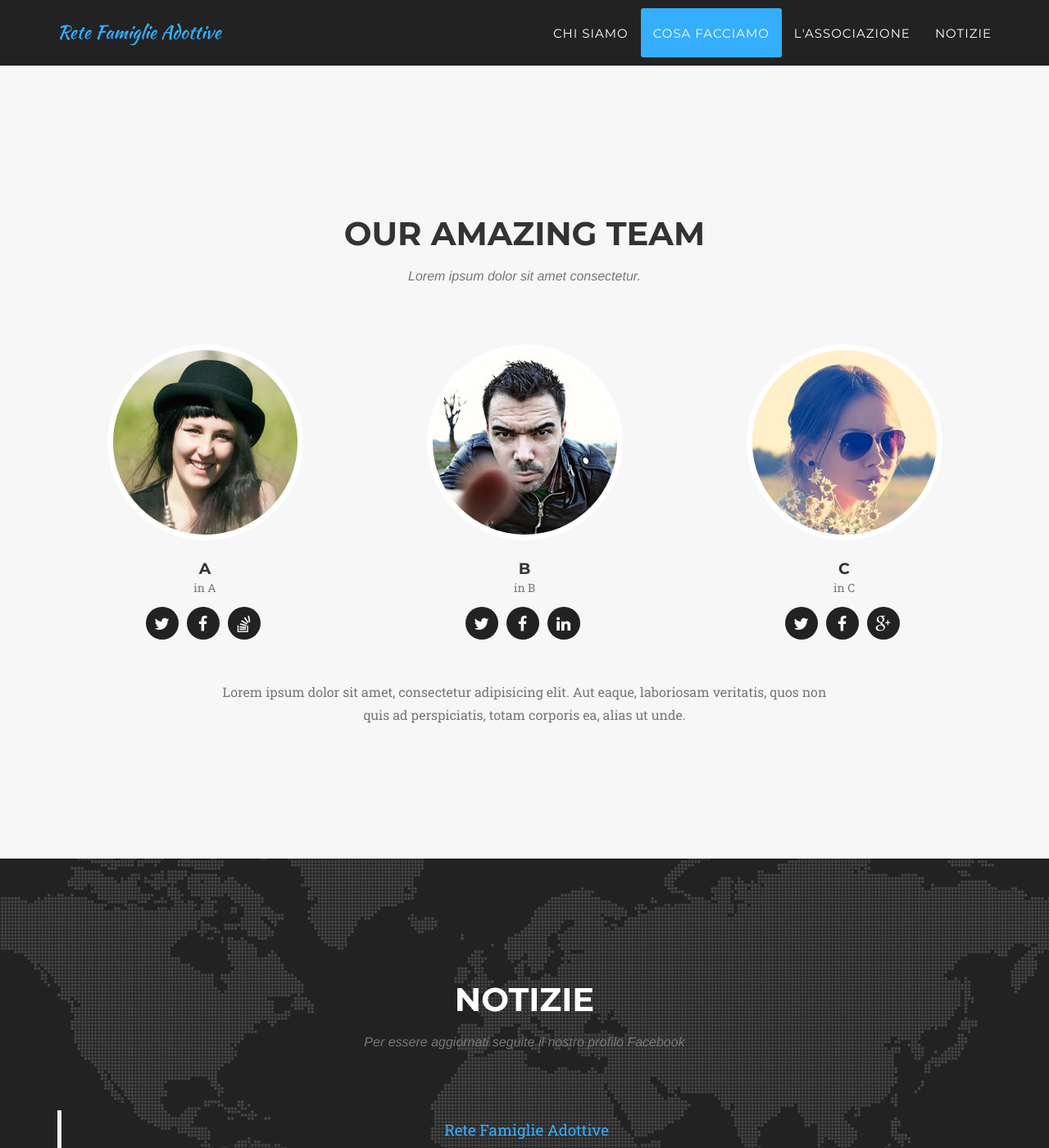
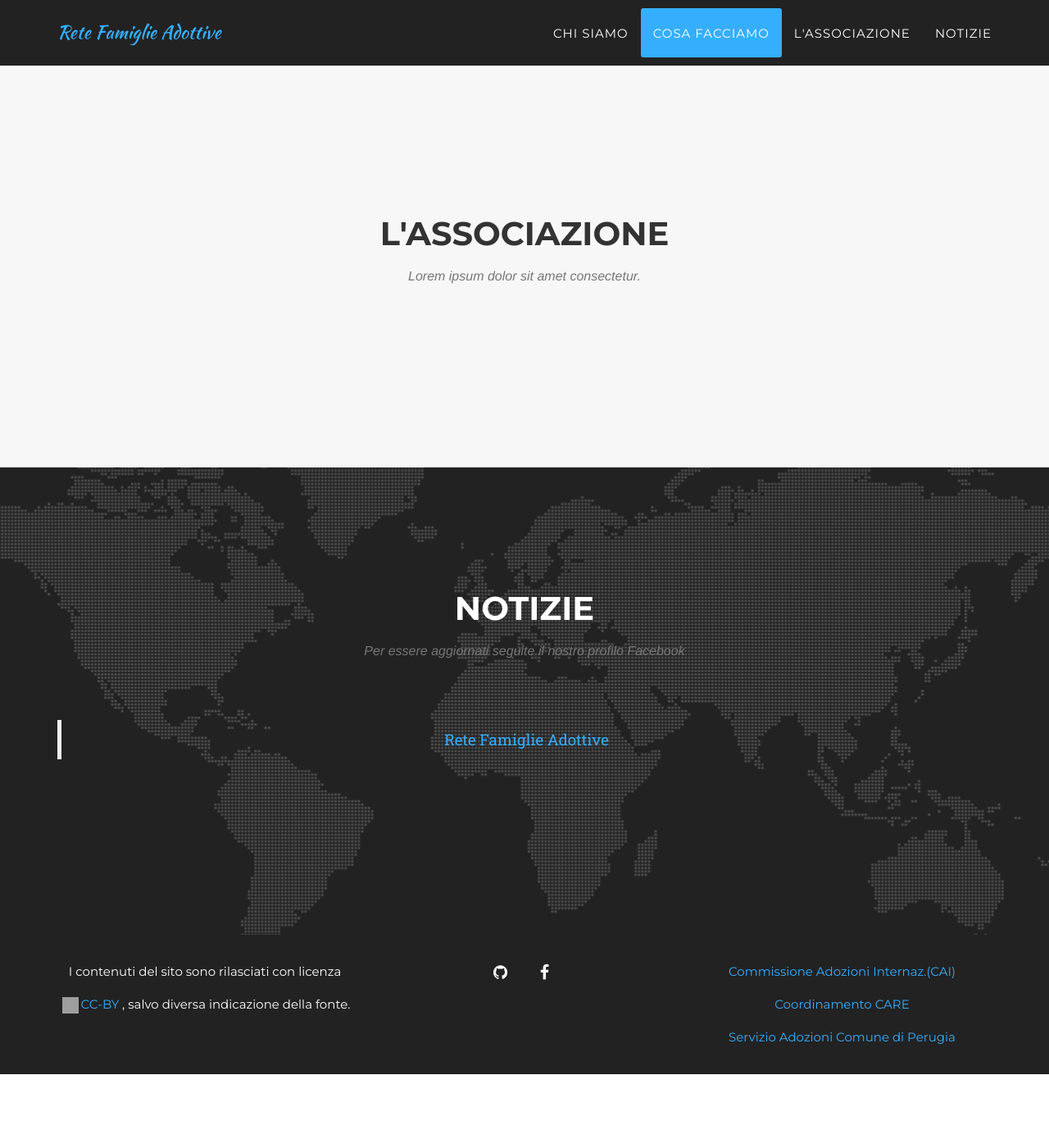
Before and after one commit to ggentili/rfa, a Jekyll site: the page built from index.html, in a window 1280 px wide and 1400 px high, scrolled down 2263 px. Shown: the whole window at 82% size. Built offline with Jekyll 4.4.1, drawn with Linux system fonts in a browser that asks for light colours; some web fonts are replaced; after the commit the page ends 3573 px from its top, so only the background shows below that; grey boxes are pictures that could not be loaded.

Commit message:
Update team.html

```diff
--- a/_includes/team.html
+++ b/_includes/team.html
@@ -3,10 +3,11 @@
         <div class="container">
             <div class="row">
                 <div class="col-lg-12 text-center">
-                    <h2 class="section-heading">Our Amazing Team</h2>
+                    <h2 class="section-heading">L'Associazione</h2>
                     <h3 class="section-subheading text-muted">Lorem ipsum dolor sit amet consectetur.</h3>
                 </div>
             </div>
+<!--
             <div class="row">
                 {% for member in site.people %}
                 <div class="col-sm-4">
@@ -29,5 +30,6 @@
                     <p class="large text-muted">Lorem ipsum dolor sit amet, consectetur adipisicing elit. Aut eaque, laboriosam veritatis, quos non quis ad perspiciatis, totam corporis ea, alias ut unde.</p>
                 </div>
             </div>
+-->
         </div>
     </section>
```
